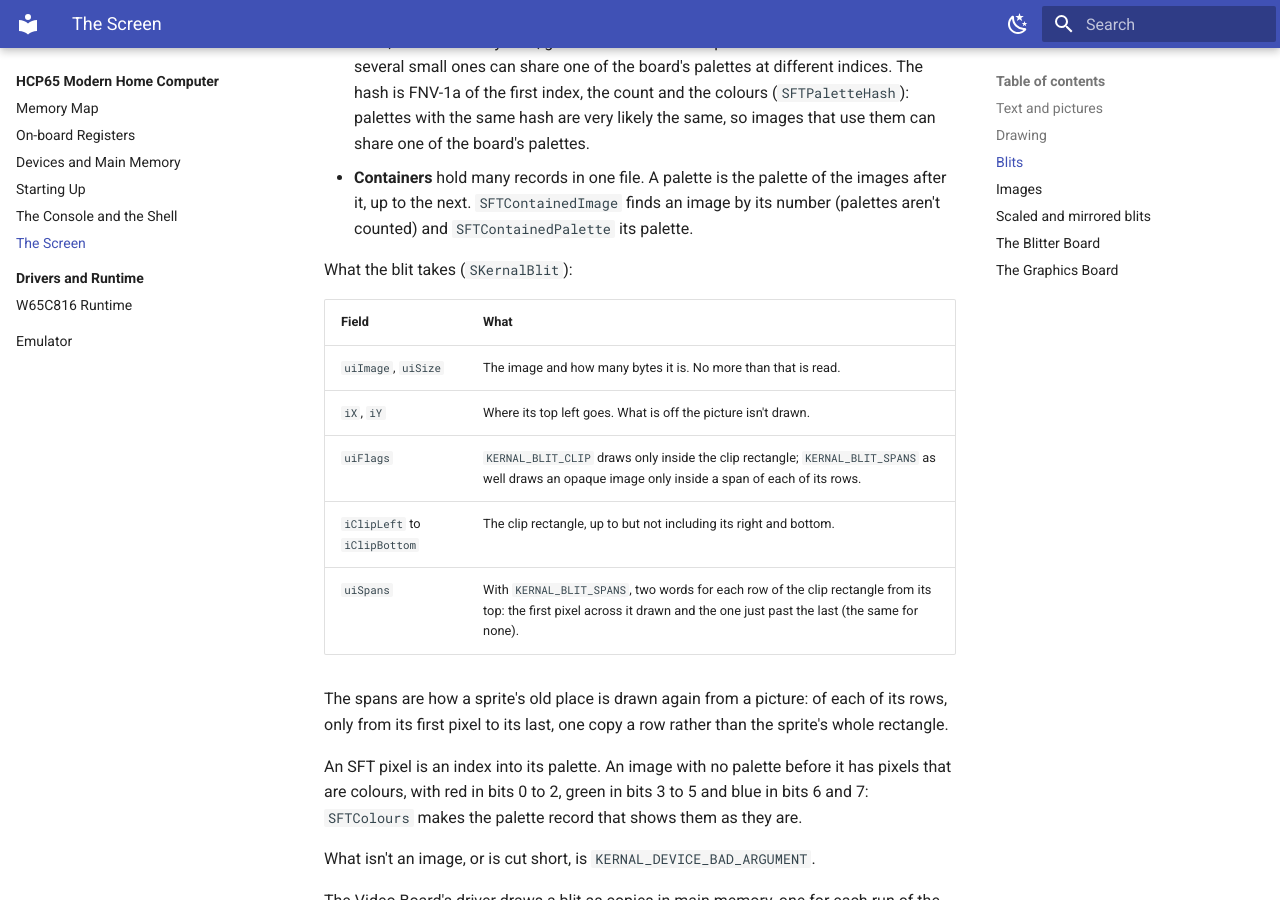
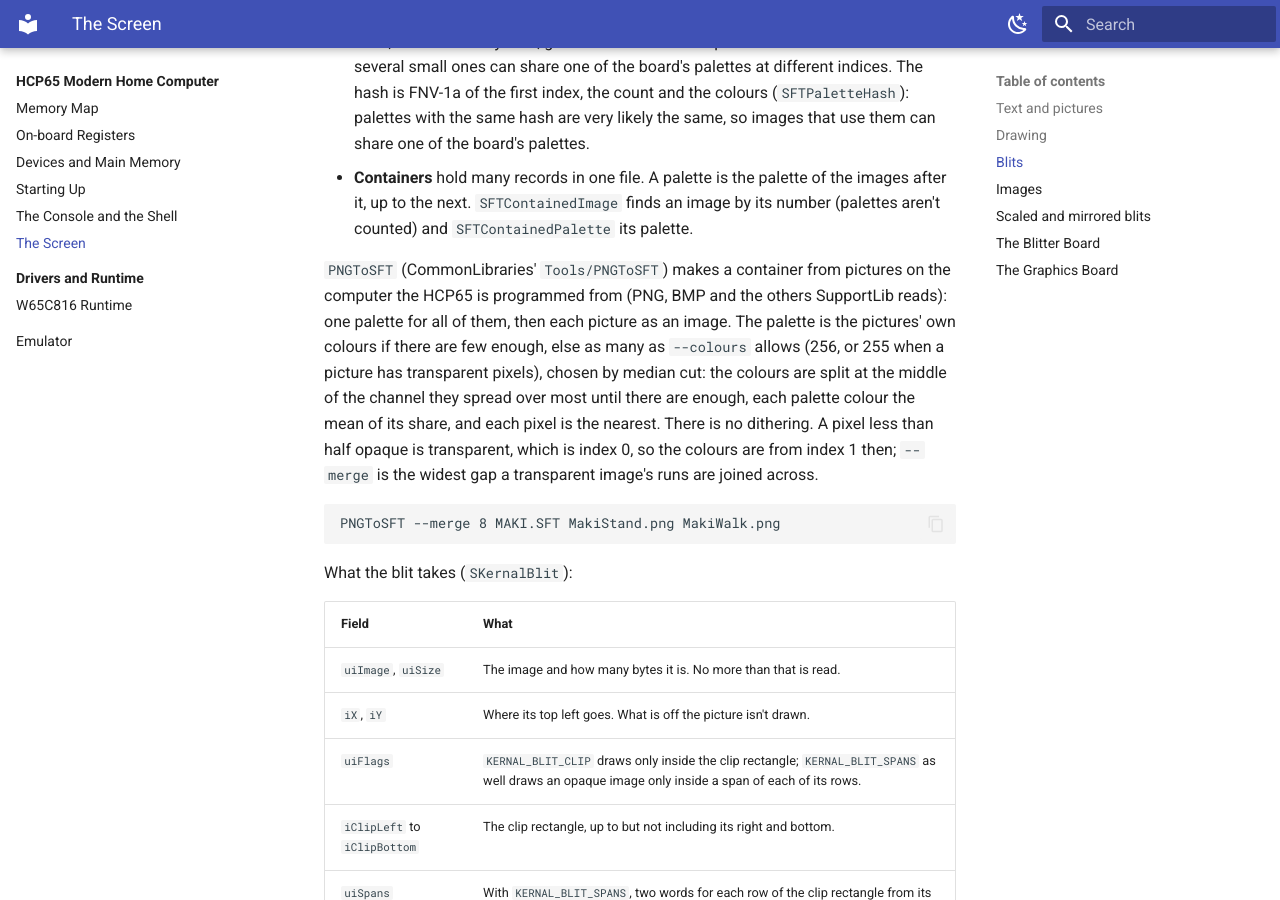
Before and after one commit to andrewpaterson/HCP65, an MkDocs documentation site: the page built from Website/docs/hcp65/screen.md, in a window 1280 px wide and 900 px high, scrolled down 2372 px. Built offline with MkDocs 1.6.1 and Material for MkDocs 9.7.7, drawn with Linux system fonts in a browser that asks for light colours; plug-ins that fetch from the network failed and are left out.

Commit message:
screen.md: PNGToSFT (CommonLibraries' Tools/PNGToSFT), which makes a container of pictures with one palette: their own colours or median cut's, index 0 transparent.

````diff
--- a/Website/docs/hcp65/screen.md
+++ b/Website/docs/hcp65/screen.md
@@ -74,6 +74,20 @@ them.  Every record starts with the same four bytes: the magic number `SF`, the
 - **Containers** hold many records in one file.  A palette is the palette of the images after it,
   up to the next.  `SFTContainedImage` finds an image by its number (palettes aren't counted) and
   `SFTContainedPalette` its palette.
+
+`PNGToSFT` (CommonLibraries' `Tools/PNGToSFT`) makes a container from pictures on the computer
+the HCP65 is programmed from (PNG, BMP and the others SupportLib reads): one palette for all of
+them, then each picture as an image.  The palette is the pictures' own colours if there are few
+enough, else as many as `--colours` allows (256, or 255 when a picture has transparent pixels),
+chosen by median cut: the colours are split at the middle of the channel they spread over most
+until there are enough, each palette colour the mean of its share, and each pixel is the nearest.
+There is no dithering.  A pixel less than half opaque is transparent, which is index 0, so the
+colours are from index 1 then; `--merge` is the widest gap a transparent image's runs are joined
+across.
+
+```text
+PNGToSFT --merge 8 MAKI.SFT MakiStand.png MakiWalk.png
+```
 
 What the blit takes (`SKernalBlit`):
 
````
